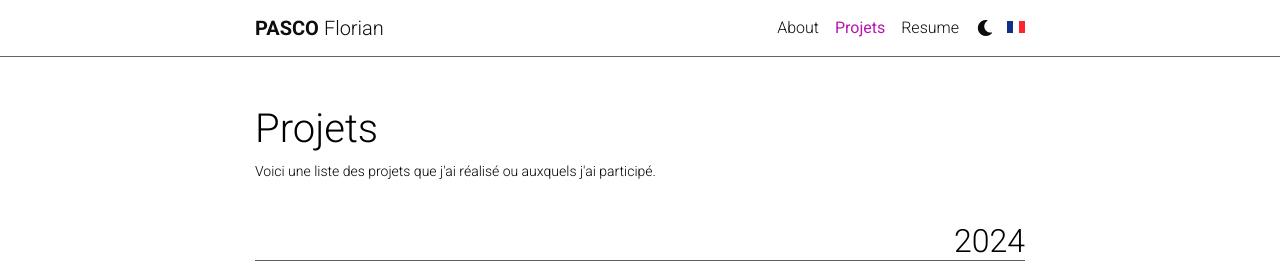
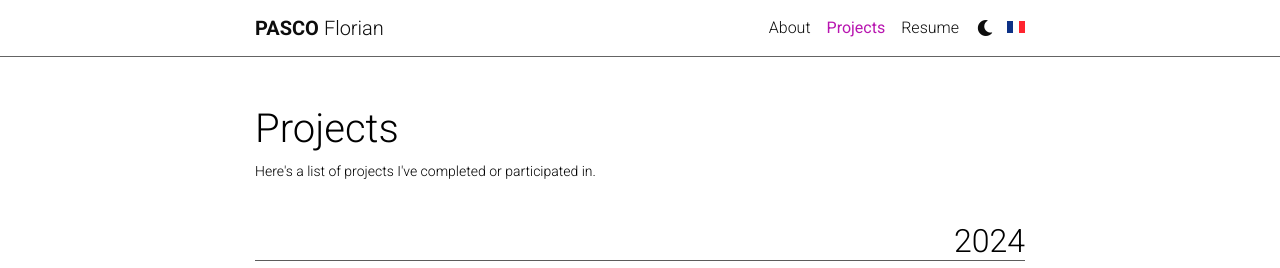
Before and after one commit to mpek29/en, a Jekyll site: the page built from _pages/projects.md, in a window 1280 px wide and 900 px high. Shown: the top 268 px of the window. Built offline with Jekyll 4.4.1, drawn with Linux system fonts in a browser that asks for light colours; full-size pictures stand in for the smaller copies a plugin makes; comment, search, counter and statistics services are not loaded; a style sheet for code colours, icons or effects is not loaded.

Commit message:
Update projects.md

```diff
--- a/_pages/projects.md
+++ b/_pages/projects.md
@@ -1,8 +1,8 @@
 ---
 layout: page
-title: Projets
+title: Projects
 permalink: /projects/
-description: Voici une liste des projets que j'ai réalisé ou auxquels j'ai participé.
+description: Here's a list of projects I've completed or participated in.
 nav: true
 nav_order: 2
 display_categories: [2024, 2023, 2022, 2021, 2020, 2019, 2018]
```
